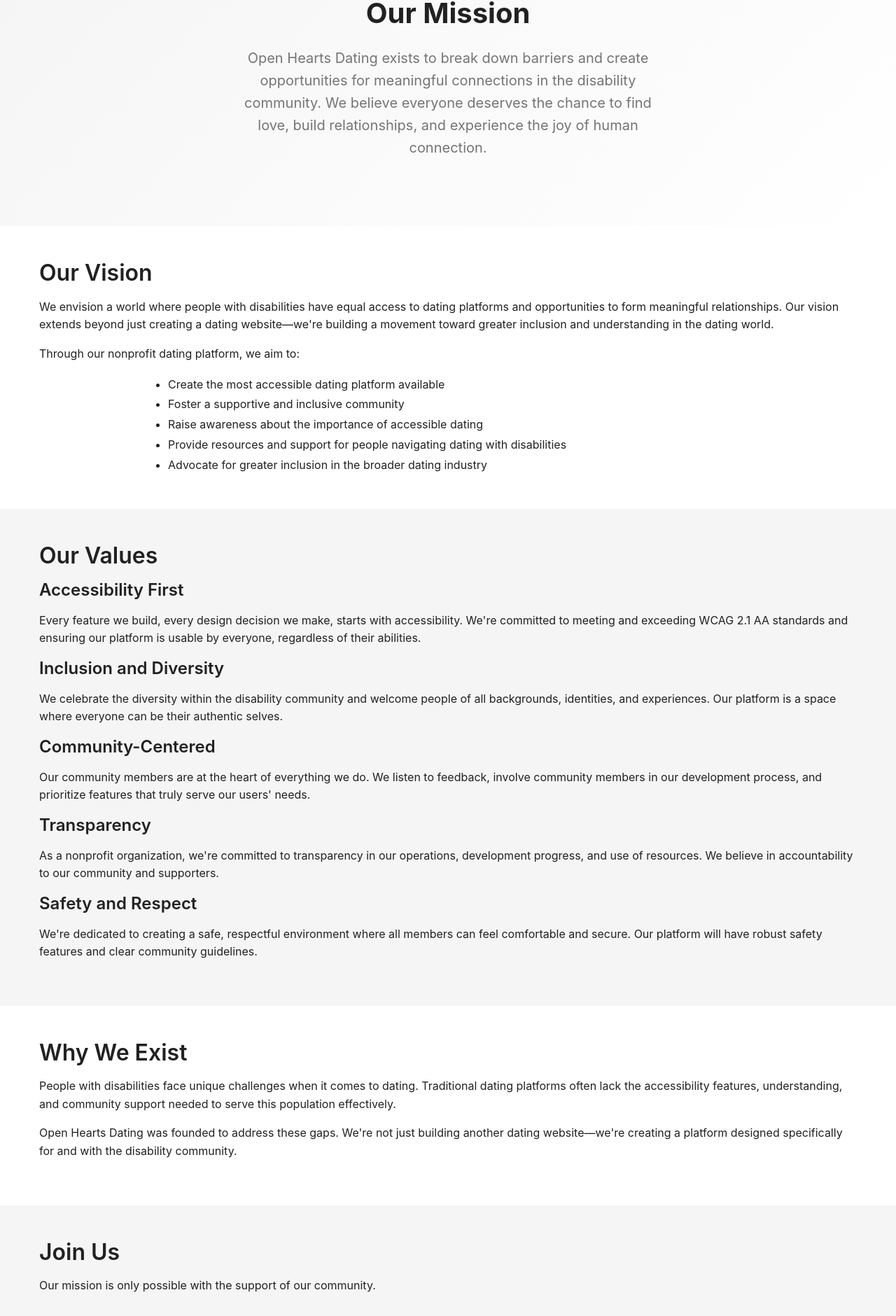
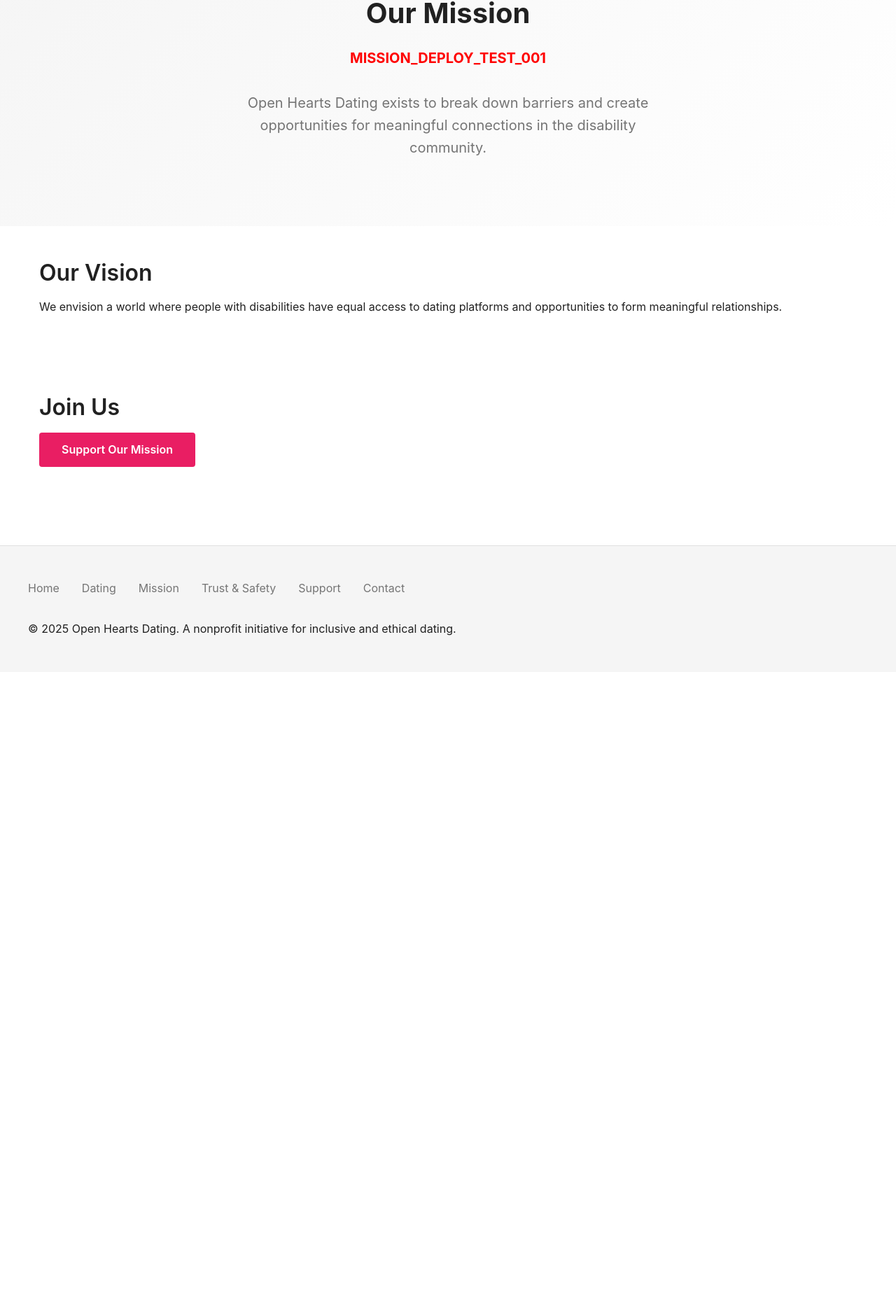
Before and after one commit to chevrutah247/openheartsdating, a Next.js app: page /mission in a window 1280 px wide. Shown: the part 140-2020 px from the top of the page at 70% size. After the commit the page ends 1100 px from the top, so only its background shows below. Built offline with nearby package versions, Linux system fonts and the light colour scheme.

Commit message:
Fix mission route: remove duplicated layout and header

```diff
--- a/app/mission/page.tsx
+++ b/app/mission/page.tsx
@@ -4,25 +4,23 @@ import Link from "next/link";
 export const metadata: Metadata = {
   title: "Our Mission — Building an Inclusive Dating Community",
   description:
-    "Learn about Open Hearts Dating's mission to create an accessible and inclusive dating platform for people with disabilities. Discover our values and commitment to breaking down barriers in online dating.",
-  openGraph: {
-    title: "Our Mission — Building an Inclusive Dating Community",
-    description:
-      "Learn about Open Hearts Dating's mission to create an accessible and inclusive dating platform for people with disabilities.",
-  },
+    "Learn about Open Hearts Dating's mission to create an accessible and inclusive dating platform for people with disabilities.",
 };
 
 export default function MissionPage() {
   return (
-    <>
+    <main className="main">
       <section className="hero">
         <div className="container">
           <h1>Our Mission</h1>
+
+          <p style={{ color: "red", fontWeight: "bold" }}>
+            MISSION_DEPLOY_TEST_001
+          </p>
+
           <p>
-            Open Hearts Dating exists to break down barriers and create opportunities for
-            meaningful connections in the disability community. We believe everyone deserves
-            the chance to find love, build relationships, and experience the joy of human
-            connection.
+            Open Hearts Dating exists to break down barriers and create
+            opportunities for meaningful connections in the disability community.
           </p>
         </div>
       </section>
@@ -31,97 +29,21 @@ export default function MissionPage() {
         <div className="container">
           <h2>Our Vision</h2>
           <p>
-            We envision a world where people with disabilities have equal access to dating
-            platforms and opportunities to form meaningful relationships. Our vision extends
-            beyond just creating a dating website—we're building a movement toward greater
-            inclusion and understanding in the dating world.
-          </p>
-          <p>Through our nonprofit dating platform, we aim to:</p>
-
-          <ul style={{ maxWidth: "800px", margin: "0 auto", lineHeight: "1.8" }}>
-            <li>Create the most accessible dating platform available</li>
-            <li>Foster a supportive and inclusive community</li>
-            <li>Raise awareness about the importance of accessible dating</li>
-            <li>Provide resources and support for people navigating dating with disabilities</li>
-            <li>Advocate for greater inclusion in the broader dating industry</li>
-          </ul>
-        </div>
-      </section>
-
-      <section className="content-section content-section-alt">
-        <div className="container">
-          <h2>Our Values</h2>
-
-          <h3>Accessibility First</h3>
-          <p>
-            Every feature we build, every design decision we make, starts with accessibility.
-            We're committed to meeting and exceeding WCAG 2.1 AA standards and ensuring our
-            platform is usable by everyone, regardless of their abilities.
-          </p>
-
-          <h3>Inclusion and Diversity</h3>
-          <p>
-            We celebrate the diversity within the disability community and welcome people of
-            all backgrounds, identities, and experiences. Our platform is a space where
-            everyone can be their authentic selves.
-          </p>
-
-          <h3>Community-Centered</h3>
-          <p>
-            Our community members are at the heart of everything we do. We listen to feedback,
-            involve community members in our development process, and prioritize features that
-            truly serve our users' needs.
-          </p>
-
-          <h3>Transparency</h3>
-          <p>
-            As a nonprofit organization, we're committed to transparency in our operations,
-            development progress, and use of resources. We believe in accountability to our
-            community and supporters.
-          </p>
-
-          <h3>Safety and Respect</h3>
-          <p>
-            We're dedicated to creating a safe, respectful environment where all members can
-            feel comfortable and secure. Our platform will have robust safety features and
-            clear community guidelines.
+            We envision a world where people with disabilities have equal access
+            to dating platforms and opportunities to form meaningful relationships.
           </p>
         </div>
       </section>
 
       <section className="content-section">
         <div className="container">
-          <h2>Why We Exist</h2>
-          <p>
-            People with disabilities face unique challenges when it comes to dating. Traditional
-            dating platforms often lack the accessibility features, understanding, and community
-            support needed to serve this population effectively.
-          </p>
-          <p>
-            Open Hearts Dating was founded to address these gaps. We're not just building another
-            dating website—we're creating a platform designed specifically for and with the
-            disability community.
-          </p>
+          <h2>Join Us</h2>
+
+          <Link href="/support" className="button">
+            Support Our Mission
+          </Link>
         </div>
       </section>
-
-      <section className="content-section content-section-alt">
-        <div className="container">
-          <h2>Join Us</h2>
-          <p>
-            Our mission is only possible with the support of our community.
-          </p>
-
-          <div style={{ marginTop: "2rem" }}>
-            <Link href="/support" className="button">
-              Support Our Mission
-            </Link>
-            <Link href="/contact" className="button button-secondary" style={{ marginLeft: "1rem" }}>
-              Get in Touch
-            </Link>
-          </div>
-        </div>
-      </section>
-    </>
+    </main>
   );
 }
```
